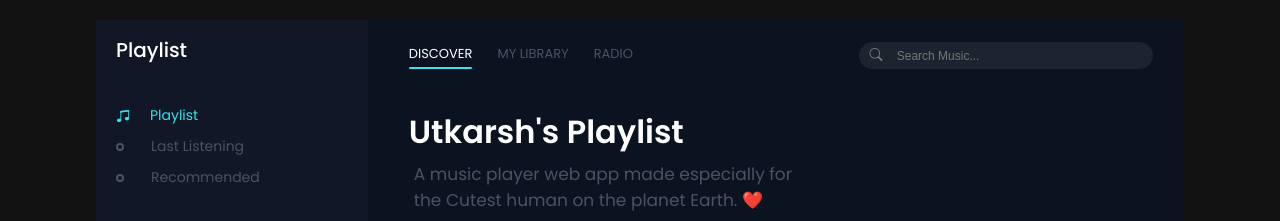
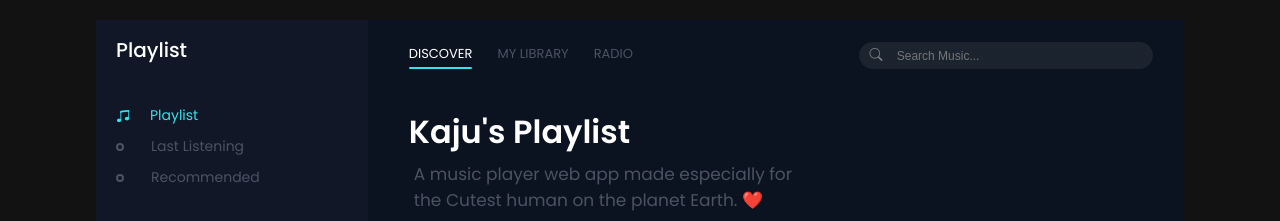
Before and after one commit to Utkarsh-123github/Music-Player, a plain HTML site: page index.html in a window 1280 px wide. Shown: the top 221 px of the page. Drawn offline with nearby package versions, Linux system fonts and the light colour scheme.

Commit message:
modified

```diff
--- a/index.html
+++ b/index.html
@@ -5,7 +5,7 @@
     <meta name="viewport" content="width=device-width, initial-scale=1.0">
     <link rel="stylesheet" href="https://cdn.jsdelivr.net/npm/bootstrap-icons@1.11.3/font/bootstrap-icons.min.css">
     <link rel="stylesheet" href="style.css">
-    <title>SunoFy : Music Player</title>
+    <title>KajuFy : A Music Player For Kajal</title>
 </head>
 <body>
     <header>
@@ -82,7 +82,7 @@
                 </div>
             </nav>
             <div class="content">
-                <h1>Utkarsh's Playlist</h1>
+                <h1>Kaju's Playlist</h1>
                 <p>A music player web app made especially for <br> the Cutest human on the planet Earth. ❤️</p>
             </div>
             <div class="popular_song">
```
